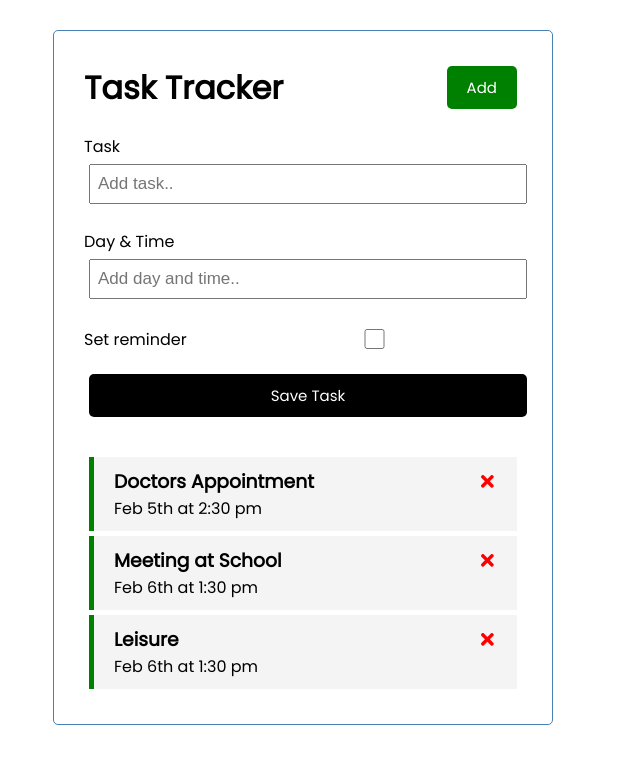
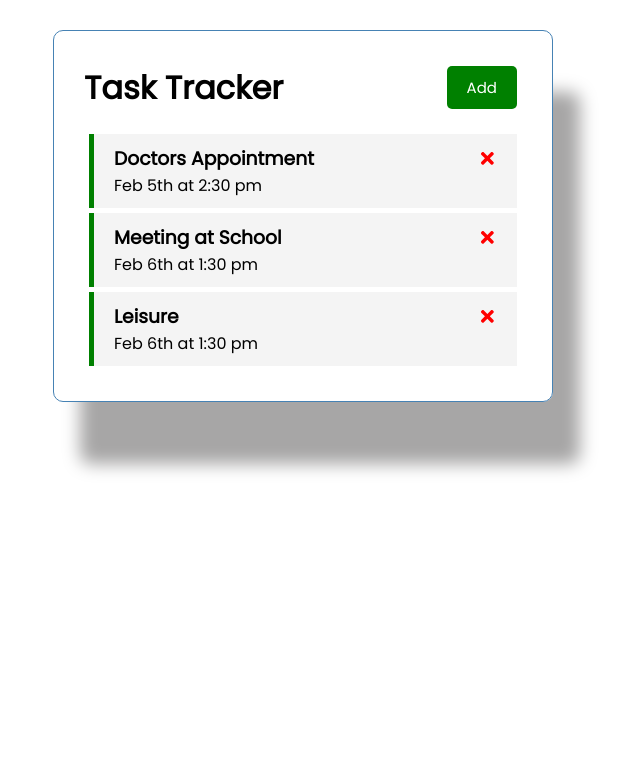
Before and after one commit to SebastianSolisFenger/React--Todo-App, a React (Create React App) app: page / in a window 1280 px wide. Shown: the top 764 px of the page, without its empty margins (337-977 px from the left). Built offline with nearby package versions, Linux system fonts and the light colour scheme.

Commit message:
Add dynamic toggle to add/close form

```diff
--- a/src/App.js
+++ b/src/App.js
@@ -9,6 +9,7 @@ import AddTask from './components/AddTask';
 import Header from './components/Header';
 
 const App = () => {
+  const [showAddTask, setShowAddTask] = useState(false);
   const [tasks, setTasks] = useState([
     {
       id: 1,
@@ -57,8 +58,11 @@ const App = () => {
   return (
     <div className="container">
       <>
-        <Header />
-        <AddTask onAdd={addTask} />
+        <Header
+          onAdd={() => setShowAddTask(!showAddTask)}
+          showAdd={showAddTask}
+        />
+        {showAddTask && <AddTask onAdd={addTask} />}
         {tasks.length > 0 ? (
           <Tasks
             tasks={tasks}
--- a/src/components/Header.js
+++ b/src/components/Header.js
@@ -1,15 +1,15 @@
 import PropTypes from 'prop-types';
 import Button from './Button';
 
-const Header = ({ title }) => {
-  const onClick = () => {
-    console.log('click');
-  };
-
+const Header = ({ title, onAdd, showAdd }) => {
   return (
     <header className="header">
       <h1>{title}</h1>
-      <Button color="green" text="Add" onClick={onClick} />
+      <Button
+        color={showAdd ? 'red' : 'green'}
+        text={showAdd ? 'Close' : 'Add'}
+        onClick={onAdd}
+      />
     </header>
   );
 };
--- a/src/index.css
+++ b/src/index.css
@@ -17,7 +17,8 @@ body {
   min-height: 300px;
   border: 1px solid steelblue;
   padding: 30px;
-  border-radius: 5px;
+  border-radius: 10px;
+  box-shadow: 27px 62px 17px rgb(167, 166, 166);
 }
 
 .header {
```
